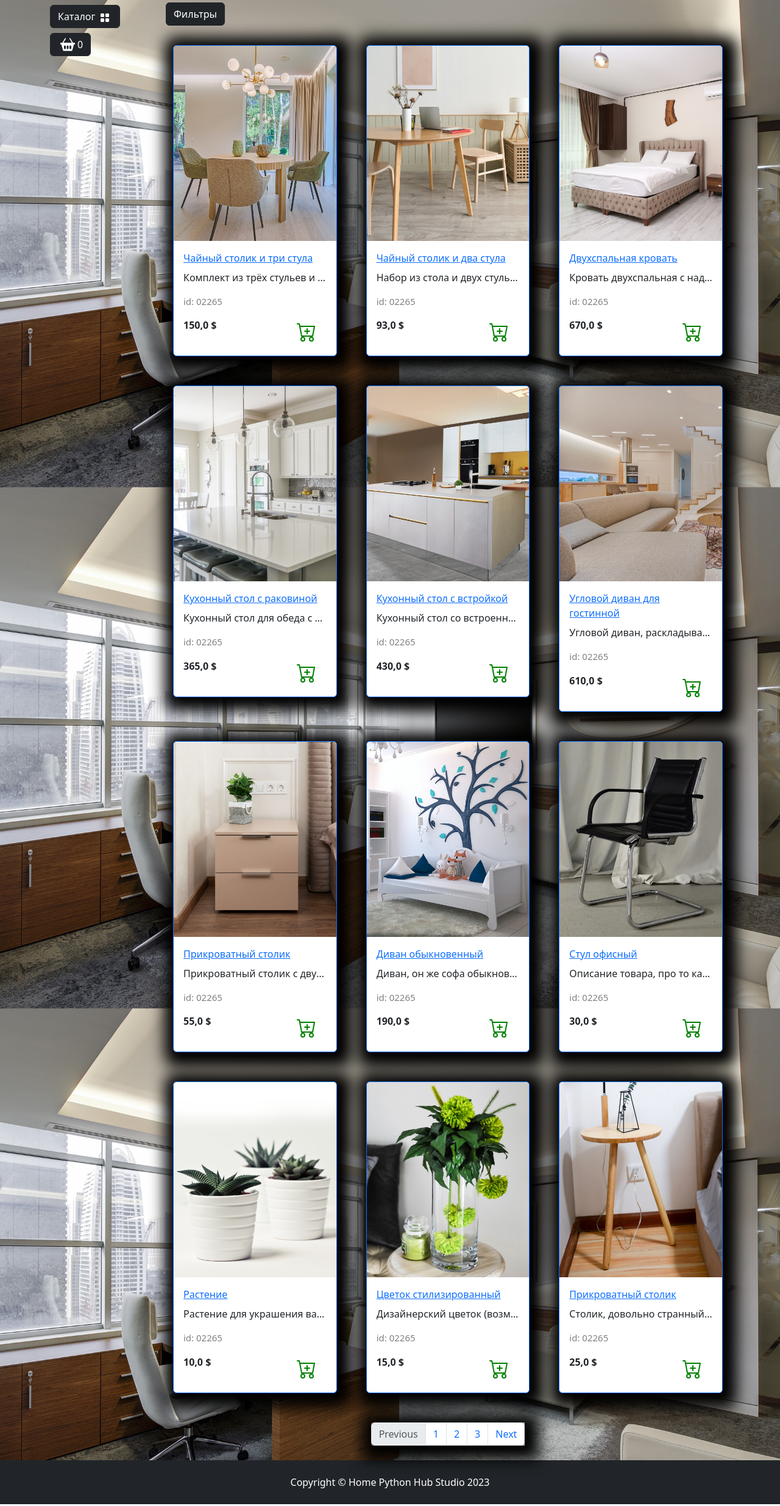
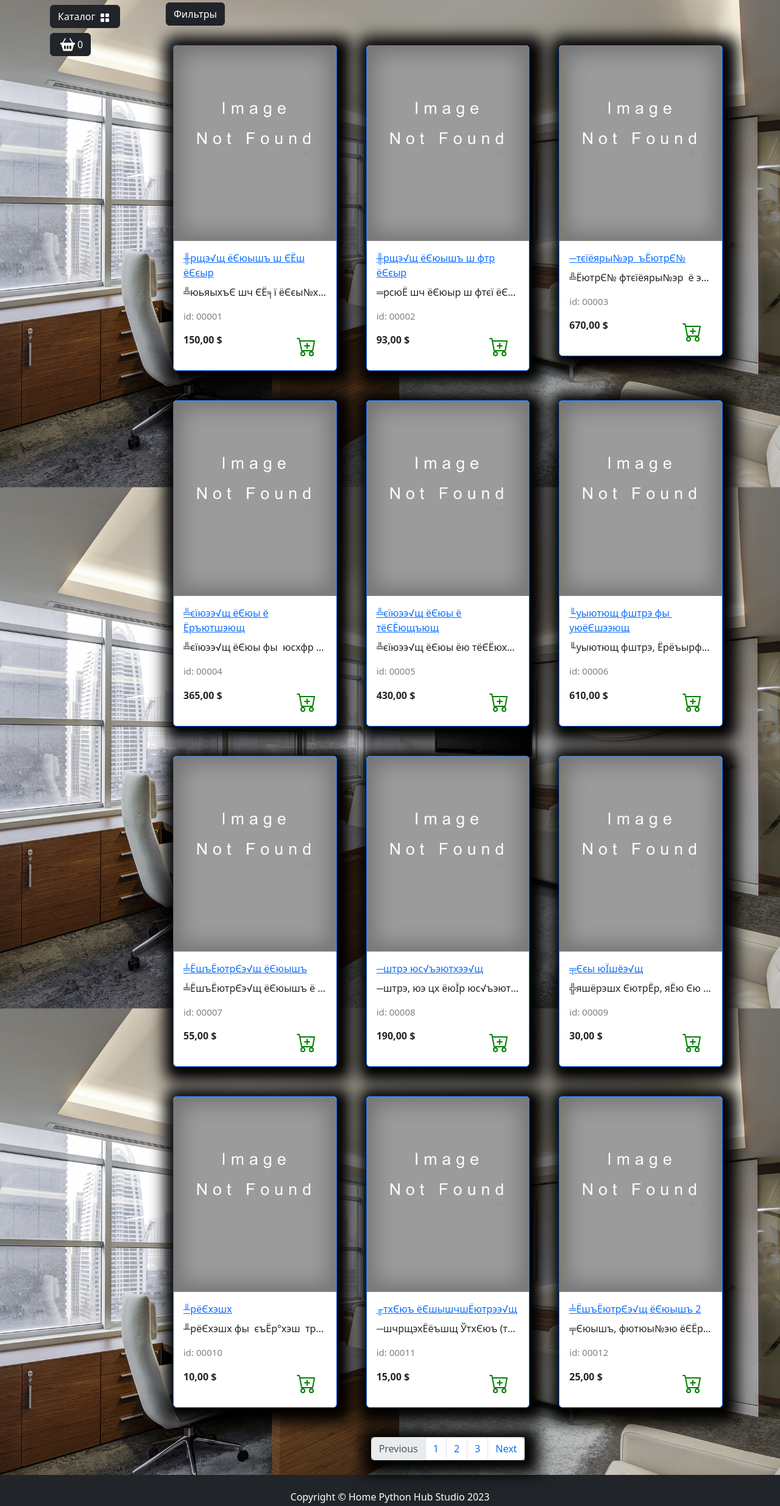
Before and after one commit to andrejtop/Django-shop, a Django app: page /catalog/ in a window 1280 px wide. Shown: the part 56-2525 px from the top of the page at 61% size. Run offline with Django 5.2, Linux system fonts and the light colour scheme; data comes from the database, SQL or seed files in the repository; some libraries are stand-ins or nearby versions.

Commit message:
add models debug_toolbar simple_tag

```diff
--- a/home/settings.py
+++ b/home/settings.py
@@ -18,6 +18,8 @@ DEBUG = os.getenv('DEBUG')
 
 ALLOWED_HOSTS = ['*']
 
+INTERNAL_IPS = ['127.0.0.1']
+
 
 # Application definition
 
@@ -28,6 +30,7 @@ INSTALLED_APPS = [
     'django.contrib.sessions',
     'django.contrib.messages',
     'django.contrib.staticfiles',
+    'debug_toolbar',
     'main',
     'products',
 ]
@@ -40,6 +43,7 @@ MIDDLEWARE = [
     'django.contrib.auth.middleware.AuthenticationMiddleware',
     'django.contrib.messages.middleware.MessageMiddleware',
     'django.middleware.clickjacking.XFrameOptionsMiddleware',
+    'debug_toolbar.middleware.DebugToolbarMiddleware',
 ]
 
 ROOT_URLCONF = 'home.urls'
@@ -111,6 +115,8 @@ USE_TZ = True
 
 STATIC_URL = 'static/'
 STATICFILES_DIRS = [BASE_DIR / 'static']
+MEDIA_URL = 'media/'
+MEDIA_ROOT = BASE_DIR / 'media'
 
 
 # Default primary key field type
--- a/home/urls.py
+++ b/home/urls.py
@@ -16,9 +16,19 @@ Including another URLconf
 """
 from django.contrib import admin
 from django.urls import path, include
+from home import settings
+from django.conf.urls.static import static
 
 urlpatterns = [
     path('admin/', admin.site.urls),
     path('', include('main.urls', namespace='main')),
     path('catalog/', include('products.urls', namespace='catalog')),
+    path('__debug__/', include('debug_toolbar.urls')),
 ]
+
+if settings.DEBUG:
+    urlpatterns += [
+        path('__debug__/', include('debug_toolbar.urls')),
+
+    ]
+    urlpatterns += static(settings.MEDIA_URL, document_root=settings.MEDIA_ROOT)
--- a/main/templates/main/base.html
+++ b/main/templates/main/base.html
@@ -1,4 +1,5 @@
 {% load static %}
+{% load goods_tags %}
 <!DOCTYPE html>
 <html lang="en">
 
@@ -86,6 +87,7 @@
                              height="16">
                     </button>
 	                <ul class="dropdown-menu bg-dark" data-bs-theme="dark">
+	                  {% tag_categories as categories %}
 		                {% for cat in categories %}
 			                <li><a class="dropdown-item text-white" href="{% url 'catalog:index' %}">{{ cat.name }}</a></li>
 		                {% endfor %}
--- a/main/views.py
+++ b/main/views.py
@@ -4,11 +4,10 @@ from products.models import Categories
 
 
 def index(request):
-    categories = Categories.objects.all()
+
     context = {
         'title': 'Home',
         'content': 'Home page',
-        'categories': categories,
     }
     return render(request, 'main/index.html', context)
 
--- a/products/models.py
+++ b/products/models.py
@@ -25,6 +25,15 @@ class Products(models.Model):
     def __str__(self):
         return f'{self.name} Количество - {self.quantity}'
 
+    def display_id(self):
+        return f'{self.id:05}'
+
+    def total_price(self):
+        if self.discount > 0:
+            return round(self.price - (self.price * self.discount / 100), 2)
+        else:
+            return self.price
+
     class Meta:
         db_table = 'product'
         verbose_name = 'Продукт'
--- a/products/templates/products/catalog.html
+++ b/products/templates/products/catalog.html
@@ -46,18 +46,26 @@
 				<!-- Карта товара -->
 				<div class="col-lg-4 col-md-6 p-4">
 					<div class="card border-primary rounded custom-shadow">
-						<img src="{% static prod.image %}" class="card-img-top" alt="...">
+						{% if prod.image %}
+							<img src="{{ prod.image.url }}" class="card-img-top" alt="{{ prod.name }}">
+						{% else %}
+							<img src="{% static 'deps/images/Not found image.png' %}" class="card-img-top" alt="...">
+						{% endif %}
 						<div class="card-body">
 							<a href="product.html">
 								<p class="card-title">{{ prod.name }}</p>
 							</a>
 							<p class="card-text text-truncate">{{ prod.description }}</p>
-							<p class="product_id">id: 02265</p>
+							<p class="product_id">id: {{ prod.display_id }}</p>
 							<div class="d-flex justify-content-between">
-{#								<p><s>100</s> $</p>#}
-{#								<p><strong>90.00 $</strong></p>#}
-{#								<span class="badge bg-warning text-dark">Скидка 10.00 %</span>#}
-								<p><strong>{{ prod.price }} $</strong></p>
+
+								{% if prod.discount %}
+									<p><s>{{ prod.price }}</s> $</p>
+									<p><strong>{{ prod.total_price }} $</strong></p>
+									<span class="badge bg-warning text-dark">Скидка {{ prod.discount }} %</span>
+								{% else %}
+									<p><strong>{{ prod.price }} $</strong></p>
+								{% endif %}
 								<a href="#" class="btn add-to-cart">
 									<img class="mx-1" src="{% static 'deps/icons/cart-plus.svg' %}" alt="Catalog Icon"
 									     width="32" height="32">
--- /dev/null
+++ b/products/templatetags/goods_tags.py
@@ -0,0 +1,10 @@
+from django import template
+
+from products.models import Categories
+
+
+register = template.Library()
+
+@register.simple_tag()
+def tag_categories():
+    return Categories.objects.all()
--- a/products/views.py
+++ b/products/views.py
@@ -1,70 +1,13 @@
 from django.shortcuts import render
+
+from products.models import Products
 
 
 def catalog(request):
+    goods = Products.objects.all()
     context = {
         'title': 'Каталог',
-        'goods': [
-            {'image': 'deps/images/goods/set of tea table and three chairs.jpg',
-             'name': 'Чайный столик и три стула',
-             'description': 'Комплект из трёх стульев и дизайнерский столик для гостинной комнаты.',
-             'price': 150.00},
-
-            {'image': 'deps/images/goods/set of tea table and two chairs.jpg',
-             'name': 'Чайный столик и два стула',
-             'description': 'Набор из стола и двух стульев в минималистическом стиле.',
-             'price': 93.00},
-
-            {'image': 'deps/images/goods/double bed.jpg',
-             'name': 'Двухспальная кровать',
-             'description': 'Кровать двухспальная с надголовником и вообще очень ортопедичная.',
-             'price': 670.00},
-
-            {'image': 'deps/images/goods/kitchen table.jpg',
-             'name': 'Кухонный стол с раковиной',
-             'description': 'Кухонный стол для обеда с встроенной раковиной и стульями.',
-             'price': 365.00},
-
-            {'image': 'deps/images/goods/kitchen table 2.jpg',
-             'name': 'Кухонный стол с встройкой',
-             'description': 'Кухонный стол со встроенной плитой и раковиной. Много полок и вообще красивый.',
-             'price': 430.00},
-
-            {'image': 'deps/images/goods/corner sofa.jpg',
-             'name': 'Угловой диван для гостинной',
-             'description': 'Угловой диван, раскладывается в двухспальную кровать, для гостинной и приема гостей самое то!',
-             'price': 610.00},
-
-            {'image': 'deps/images/goods/bedside table.jpg',
-             'name': 'Прикроватный столик',
-             'description': 'Прикроватный столик с двумя выдвижными ящиками (цветок не входит в комплект).',
-             'price': 55.00},
-
-            {'image': 'deps/images/goods/sofa.jpg',
-             'name': 'Диван обыкновенный',
-             'description': 'Диван, он же софа обыкновенная, ничего примечательного для описания.',
-             'price': 190.00},
-
-            {'image': 'deps/images/goods/office chair.jpg',
-             'name': 'Стул офисный',
-             'description': 'Описание товара, про то какой он классный, но это стул, что тут сказать...',
-             'price': 30.00},
-
-            {'image': 'deps/images/goods/plants.jpg',
-             'name': 'Растение',
-             'description': 'Растение для украшения вашего интерьера подарит свежесть и безмятежность обстановке.',
-             'price': 10.00},
-
-            {'image': 'deps/images/goods/flower.jpg',
-             'name': 'Цветок стилизированный',
-             'description': 'Дизайнерский цветок (возможно искусственный) для украшения интерьера.',
-             'price': 15.00},
-
-            {'image': 'deps/images/goods/strange table.jpg',
-             'name': 'Прикроватный столик',
-             'description': 'Столик, довольно странный на вид, но подходит для размещения рядом с кроватью.',
-             'price': 25.00},
-        ]
+        'goods': goods,
     }
     return render(request, 'products/catalog.html', context)
 
```
Also changed, not shown: products/templatetags/__init__.py (added), 1 other file.
